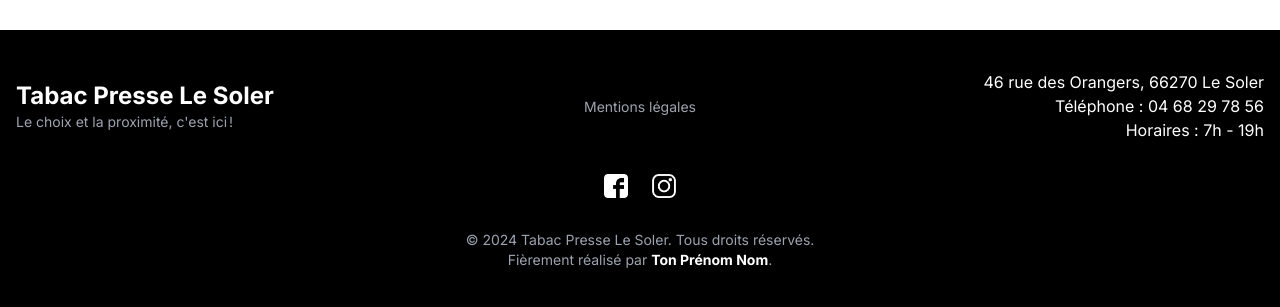
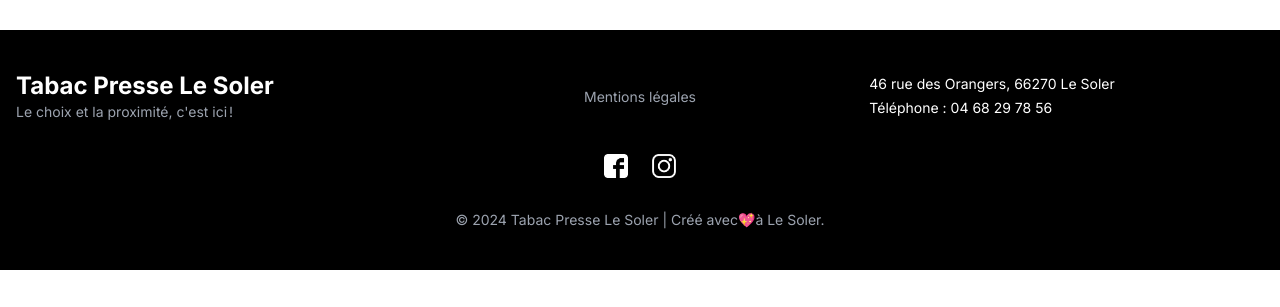
Before and after one commit to benjii66/Tabac, a Next.js app: page / in a window 1280 px wide. Shown: the part 2656-2963 px from the top of the page. After the commit the page ends 2926 px from the top, so only its background shows below. Built offline with nearby package versions, Linux system fonts and the light colour scheme.

Commit message:
change the legals, improve the footer
now i'll do the accesibilty

```diff
--- a/app/mentions-legales/page.tsx
+++ b/app/mentions-legales/page.tsx
@@ -1,4 +1,11 @@
+"use client";
+
+import React from 'react';
+import { useRouter } from 'next/navigation';
+
 export default function MentionsLegales() {
+    const router = useRouter(); // Utilise le hook pour naviguer
+
     return (
         <main className="bg-stone-50 text-gray-800 min-h-screen py-10 px-6">
             <div className="container mx-auto max-w-4xl bg-white shadow-md rounded-lg p-6">
@@ -6,6 +13,16 @@
                 <h1 className="text-4xl font-bold text-center text-gray-900 mb-8">
                     Mentions légales
                 </h1>
+
+                {/* Bouton de retour */}
+                <div className="text-center mb-8">
+                    <button
+                        onClick={() => router.push('/')} // Retour à la page d'accueil
+                        className="bg-blue-600 text-white px-4 py-2 rounded-lg hover:bg-blue-700 transition"
+                    >
+                        Retour à l'accueil
+                    </button>
+                </div>
 
                 {/* Contenu des mentions légales */}
                 <div className="space-y-6">
@@ -27,7 +44,7 @@
                         </a>
                     </p>
                     <p className="text-lg">
-                        <strong className="font-semibold">Responsable de publication :</strong>{' '}
+                        <strong className="font-semibold">Réalise avec💖par :</strong>{' '}
                         <a
                             href="https://www.linkedin.com/in/benjamiinsimon/"
                             target="_blank"
@@ -45,7 +62,7 @@
 
                 {/* Footer des mentions légales */}
                 <div className="mt-8 text-center text-sm text-gray-500">
-                    Ces mentions légales sont conformes aux exigences légales en vigueur.
+                    Ces mentions légales sont conformes aux exigences légales en vigueur. <br /> Merci de votre visite et à bientôt !
                 </div>
             </div>
         </main>
--- a/components/Footer.tsx
+++ b/components/Footer.tsx
@@ -1,10 +1,9 @@
-
 export default function Footer() {
     return (
         <footer className="bg-black text-white py-10">
             <div className="container mx-auto px-4">
                 {/* Conteneur principal */}
-                <div className="grid grid-cols-1 md:grid-cols-3 gap-8 items-center">
+                <div className="grid grid-cols-1 md:grid-cols-3 gap-x-8 gap-y-6 items-center">
                     {/* Colonne 1 : Nom et slogan */}
                     <div className="text-center md:text-left">
                         <h2 className="text-2xl font-bold">Tabac Presse Le Soler</h2>
@@ -15,24 +14,24 @@
 
                     {/* Colonne 2 : Mentions légales */}
                     <div className="text-center">
-                        <ul className="flex justify-center space-x-6">
-                            <li>
                         <a
                             href="/mentions-legales"
                             className="text-sm text-gray-400 hover:text-white transition"
                         >
                             Mentions légales
                         </a>
+                    </div>
+
+                    {/* Colonne 3 : Coordonnées */}
+                    <div className="text-left">
+                        <ul className="inline-block space-y-1 text-sm">
+                            <li className="whitespace-nowrap">46 rue des Orangers, 66270 Le Soler</li>
+                            <li className="whitespace-nowrap">
+                                Téléphone : <a href="tel:0468297856" className="hover:text-blue-400 transition">04 68 29 78 56</a>
                             </li>
                         </ul>
                     </div>
 
-                    {/* Colonne 3 : Coordonnées */}
-                    <div className="text-center md:text-right">
-                        <p>46 rue des Orangers, 66270 Le Soler</p>
-                        <p>Téléphone : 04 68 29 78 56</p>
-                        <p>Horaires : 7h - 19h</p>
-                    </div>
                 </div>
 
                 {/* Réseaux sociaux */}
@@ -43,7 +42,7 @@
                                 <img
                                     src="/assets/logo/facebook.png"
                                     alt="Facebook"
-                                    className="w-6 h-6"
+                                    className="w-6 h-6 hover:scale-110 transition-transform"
                                 />
                             </a>
                         </li>
@@ -52,18 +51,16 @@
                                 <img
                                     src="/assets/logo/instagram.png"
                                     alt="Instagram"
-                                    className="w-6 h-6"
+                                    className="w-6 h-6 hover:scale-110 transition-transform"
                                 />
                             </a>
                         </li>
                     </ul>
                 </div>
 
-                {/* Copyright et réalisé par */}
+                {/* Copyright */}
                 <div className="mt-8 text-center text-sm text-gray-400">
-                    © {new Date().getFullYear()} Tabac Presse Le Soler. Tous droits réservés.
-                    <br />
-                    Fièrement réalisé par <span className="text-white font-bold">Ton Prénom Nom</span>.
+                    © {new Date().getFullYear()} Tabac Presse Le Soler | Créé avec💖à Le Soler.
                 </div>
             </div>
         </footer>
```
Lines whose indentation alone changed are shown as unchanged.
